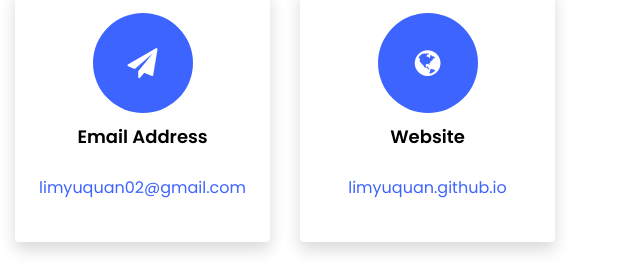
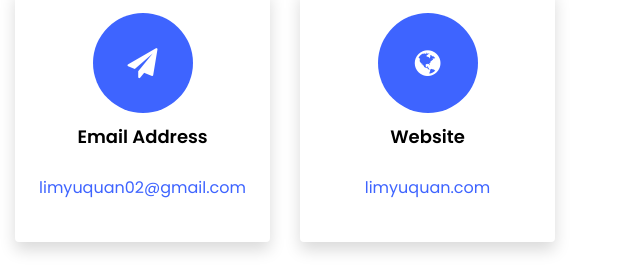
Before and after one commit to limyuquan/limyuquan.github.io, a plain HTML site: page index.html in a window 1280 px wide. Shown: the part 6978-7244 px from the top of the page, 640-1280 px from the left. Drawn offline with Linux system fonts and the light colour scheme; files whose address does not match are found by name.

Commit message:
update website link

```diff
--- a/index.html
+++ b/index.html
@@ -837,7 +837,7 @@
           		</div>
           		<div>
 	          		<h3 class="mb-4">Website</h3>
-		            <p><a href="https://limyuquan.github.io/" target="_blank" rel="noopener noreferrer">limyuquan.github.io</a></p>
+		            <p><a href="https://limyuquan.com/" target="_blank" rel="noopener noreferrer">limyuquan.com</a></p>
 	            </div>
 	          </div>
           </div>
```
